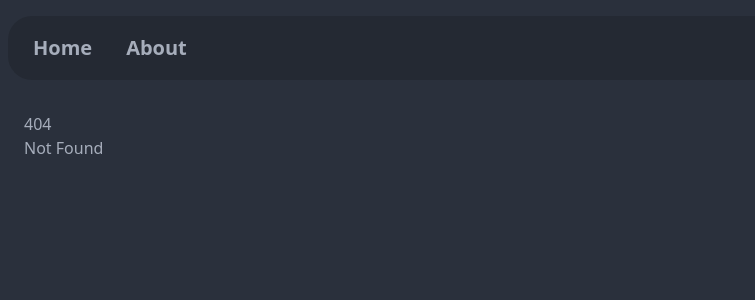
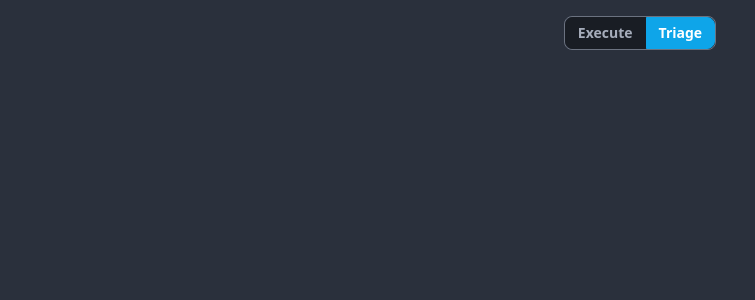
Before and after one commit to JitPackJoyride/chaotive, a SvelteKit app: page /about in a window 1280 px wide. Before the commit this address had no page. Shown: the top 300 px of the page, without its empty margins (0-755 px from the left). Built offline with nearby package versions, Linux system fonts and the light colour scheme.

Commit message:
feat: :lipstick: change nav bar to button group

```diff
--- a/src/lib/Header.svelte
+++ b/src/lib/Header.svelte
@@ -1,15 +1,19 @@
 <script lang="ts">
-	import { buttonClasses } from "./twClasses"
+	import { page } from "$app/stores"
+
+	$: currentRoute = $page.route.id
+
+	const ALL_ROUTES = {
+		"/": "Execute",
+		"/about": "Triage"
+	}
 </script>
 
-<nav class="navbar my-4 rounded-3xl bg-base-200">
-	<a href="/" class={buttonClasses({ intent: "ghost", size: "large", class: "rounded-2xl" })}>
-		Home
-	</a>
-	<button
-		type="button"
-		class={buttonClasses({ intent: "ghost", size: "large", class: "rounded-2xl" })}
-	>
-		About
-	</button>
+<nav class="btn-group mx-auto my-4 rounded-lg border border-gray-500">
+	{#each Object.entries(ALL_ROUTES) as [route, name]}
+		<a
+			href={route}
+			class="btn-sm btn normal-case first:ml-0 {route === currentRoute && 'btn-active'}">{name}</a
+		>
+	{/each}
 </nav>
--- a/src/routes/+layout.svelte
+++ b/src/routes/+layout.svelte
@@ -9,7 +9,7 @@
 
 <QueryClientProvider client={data.queryClient}>
 	<Header />
-	<main class="flex-1 p-4">
+	<main class="mx-auto max-w-2xl flex-1">
 		<slot />
 	</main>
 </QueryClientProvider>
--- a/src/routes/+page.svelte
+++ b/src/routes/+page.svelte
@@ -6,6 +6,7 @@
 	const tasks = client.getTasks.createQuery(undefined, { retry: false })
 </script>
 
+<div class="flex flex-col items-center justify-center">
 	<h1 class="text-3xl font-bold text-primary">All tasks</h1>
 
 	{#if $tasks.isLoading}
@@ -17,3 +18,4 @@
 			<p>{task.title}</p>
 		{/each}
 	{/if}
+</div>
--- a/tailwind.config.cjs
+++ b/tailwind.config.cjs
@@ -3,6 +3,7 @@ const colors = require("tailwindcss/colors")
 /** @type {import('tailwindcss').Config} */
 module.exports = {
 	content: ["./src/**/*.{html,js,svelte,ts}"],
+	important: true,
 	theme: {
 		extend: {}
 	},
```
Also changed, not shown: src/routes/about/+page.svelte (added). Lines whose indentation alone changed are shown as unchanged.
